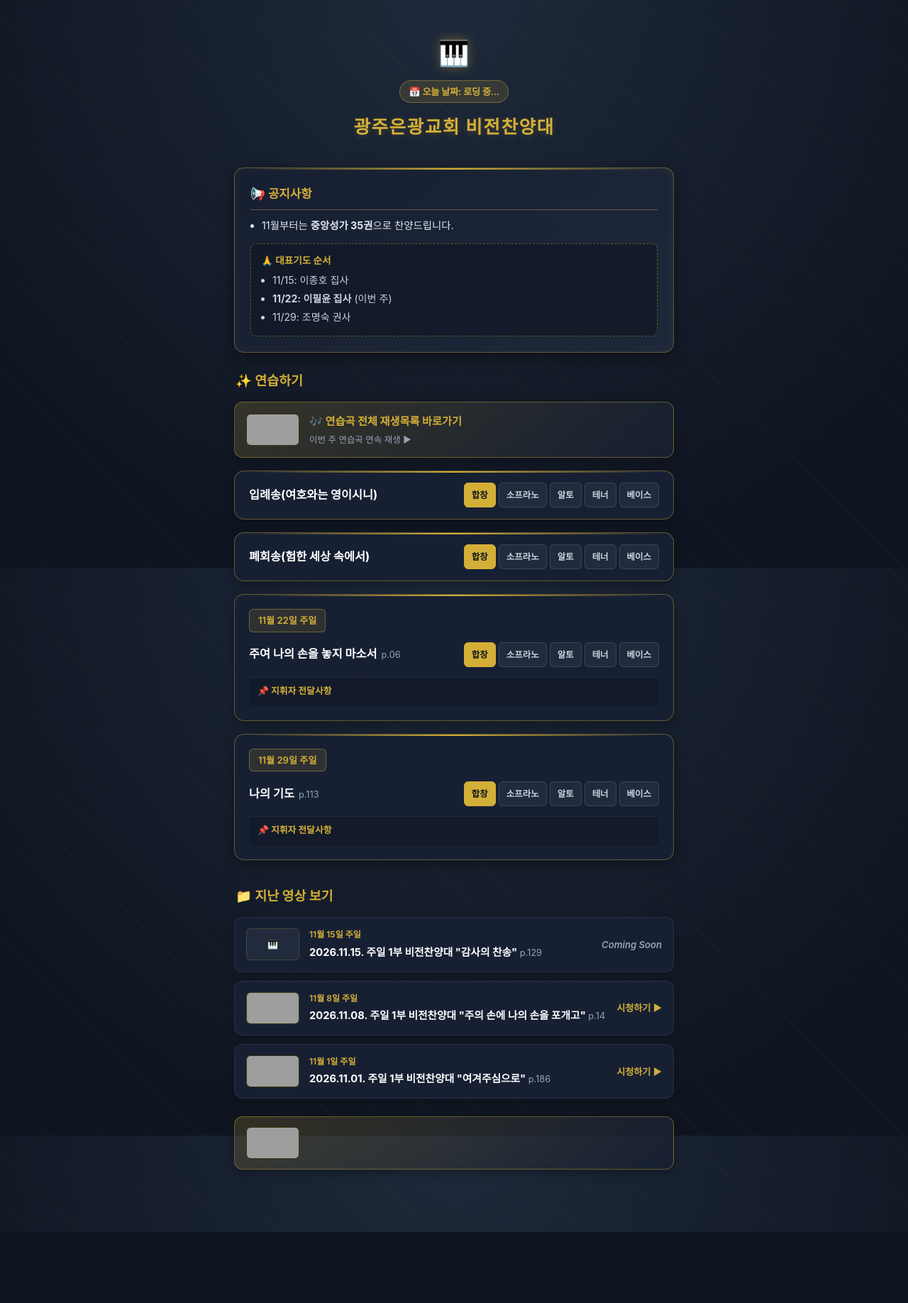
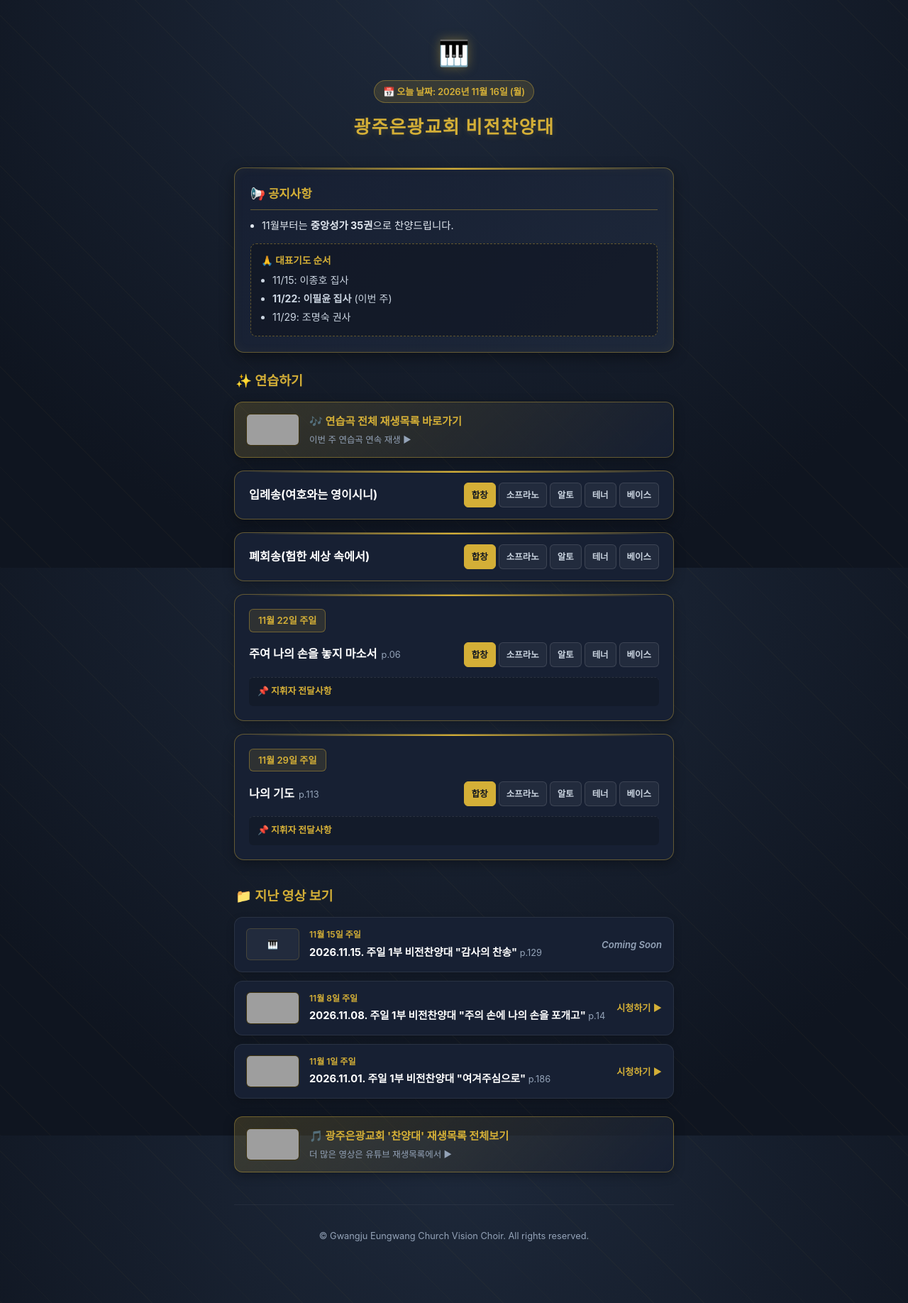
Before and after one commit to kimyeseul1024/kimyeseul, a plain HTML site: page index.html in a window 1280 px wide. Shown: the whole page at 71% size. Before the commit the page ends 1736 px from the top, so only its background shows below. Drawn offline with Linux system fonts and the light colour scheme; grey boxes are pictures that could not be loaded.

Commit message:
Add playlist banner and footer to index.html

```diff
--- a/index.html
+++ b/index.html
@@ -542,4 +542,27 @@
         <!-- 하단 재생목록 배너 (썸네일 포함) -->
         <a href="https://youtube.com/playlist?list=PLaT67Z_sWs3I&si=-q4nvbXYF7zENIbn" target="_blank" class="playlist-banner" style="margin-top: 25px;">
             <img src="https://img.youtube.com/vi/HlTClDnkxP8/hqdefault.jpg" alt="재생목록 썸네일" class="playlist-thumb">
-            <div class="playlist
+            <div class="playlist-info">
+                <div class="playlist-title">🎵 광주은광교회 '찬양대' 재생목록 전체보기</div>
+                <p class="playlist-desc">더 많은 영상은 유튜브 재생목록에서 ▶</p>
+            </div>
+        </a>
+
+        <footer>
+            <p>&copy; Gwangju Eungwang Church Vision Choir. All rights reserved.</p>
+        </footer>
+    </div>
+
+    <script>
+        // 접속하는 당일의 날짜를 자동으로 계산하여 상단에 표시
+        const d = new Date();
+        const year = d.getFullYear();
+        const month = String(d.getMonth() + 1).padStart(2, '0');
+        const day = String(d.getDate()).padStart(2, '0');
+        const days = ['일', '월', '화', '수', '목', '금', '토'];
+        const dayOfWeek = days[d.getDay()];
+
+        document.getElementById('today-date-badge').innerText = `📅 오늘 날짜: ${year}년 ${month}월 ${day}일 (${dayOfWeek})`;
+    </script>
+</body>
+</html>
```
